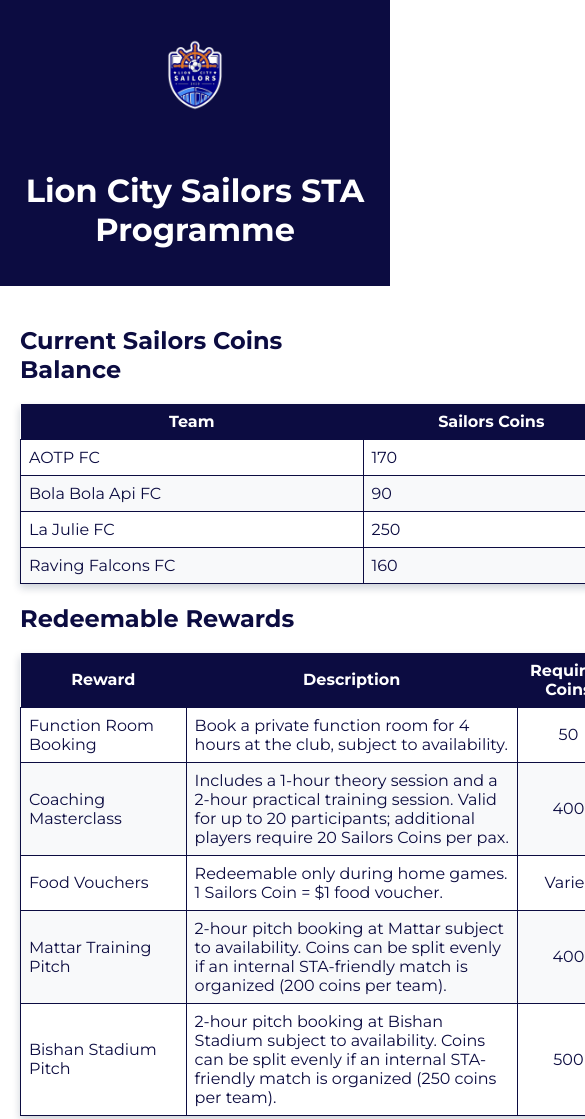
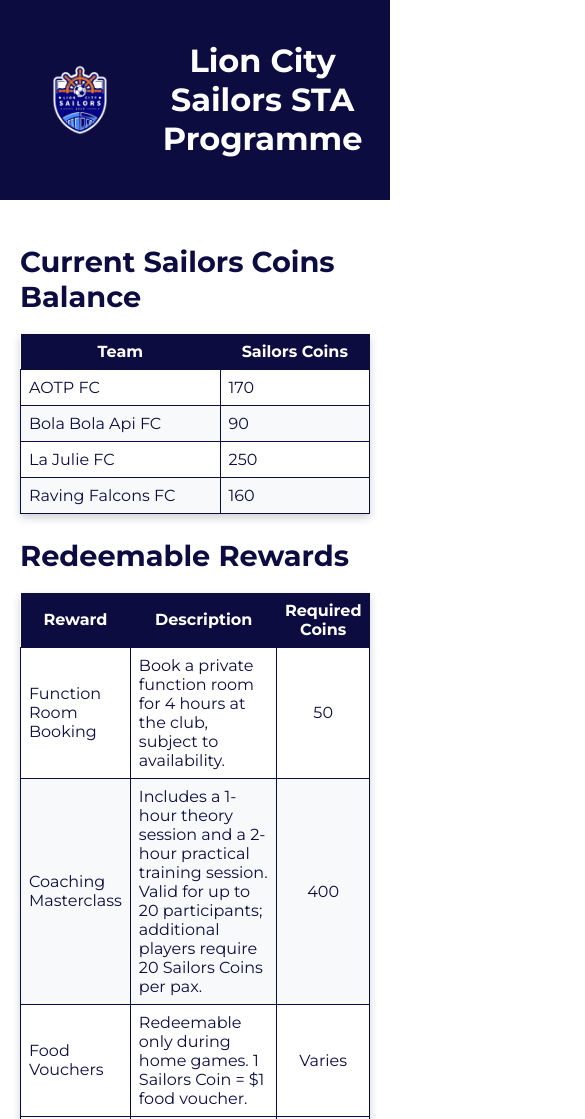
Before and after one commit to gregleejy/lcs-sta-website, a plain HTML site: page index.html in a window 390 px wide. Shown: the top 1119 px of the page, 585 px wide, since content can reach past the window. Drawn offline with Linux system fonts and the light colour scheme.

Commit message:
Add files via upload

```diff
--- a/styles.css
+++ b/styles.css
@@ -23,21 +23,8 @@ header {
     display: flex;
     align-items: center;
     justify-content: center;
-    gap: 15px;
-    flex-wrap: wrap; /* Allows wrapping on small screens */
-    text-align: center;
+    gap: 15px; /* Space between logo and text */
 }
-
-/* Make tables responsive */
-.table-container {
-    overflow-x: auto; /* Enables horizontal scrolling on small screens */
-}
-
-table {
-    width: 100%;
-    min-width: 600px; /* Prevents table from shrinking too much */
-}
-
 
 /* Logo Styling */
 .logo {
@@ -107,27 +94,10 @@ tr:nth-child(even) {
 
 /* Responsive Styling */
 @media (max-width: 768px) {
-    header {
-        padding: 15px;
+    table {
+        width: 100%;
     }
-
-    h2 {
-        font-size: 1.5em; /* Reduce font size for better fit */
-    }
-
-    /* Stack header elements on smaller screens */
-    .header-container {
-        flex-direction: column; /* Makes logo & title stack */
-        text-align: center;
-    }
-
-    /* Reduce padding in tables */
     th, td {
         padding: 8px;
     }
-
-    /* Ensure tables fit mobile screens */
-    .table-container {
-        overflow-x: auto; /* Scrollable tables */
-    }
 }
```
